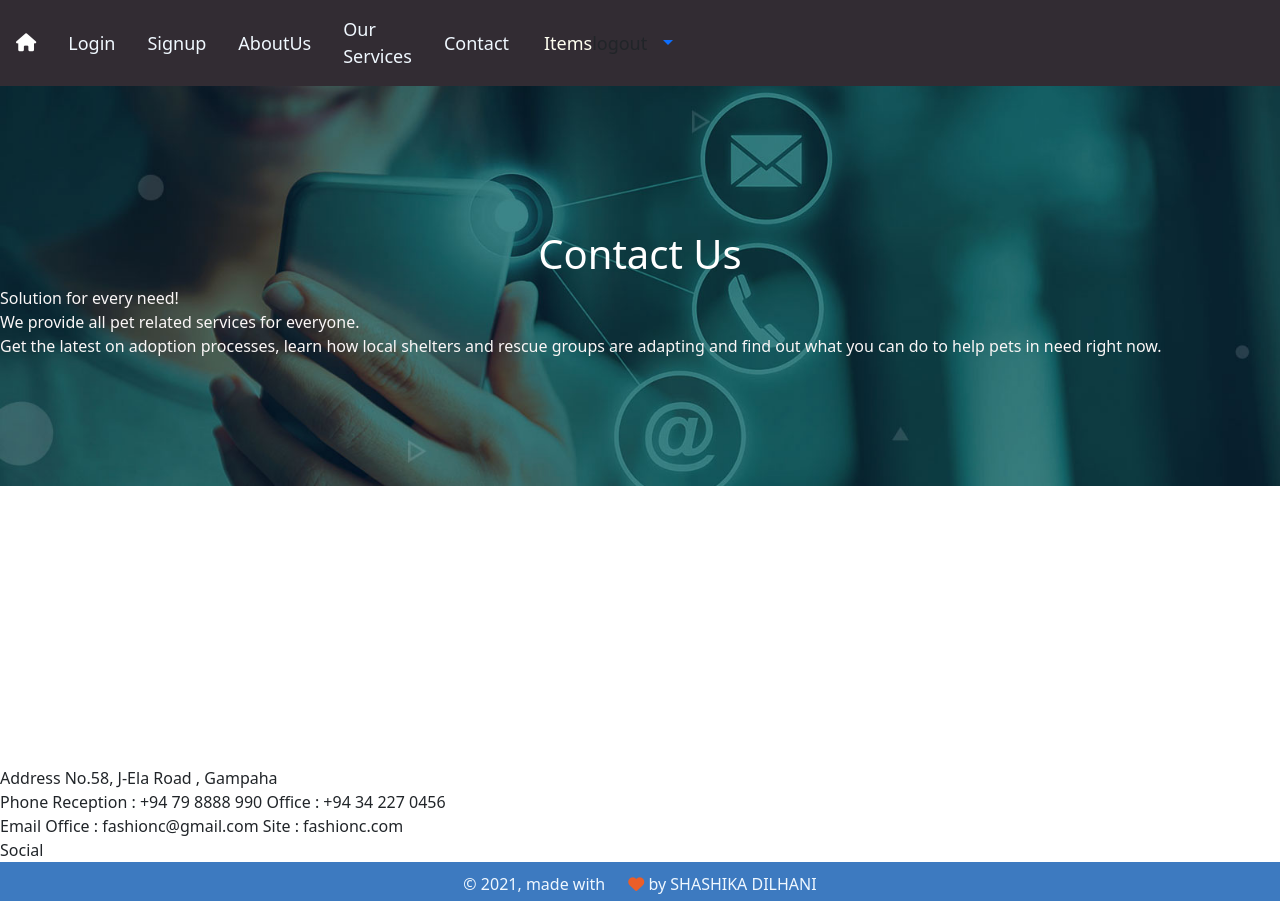
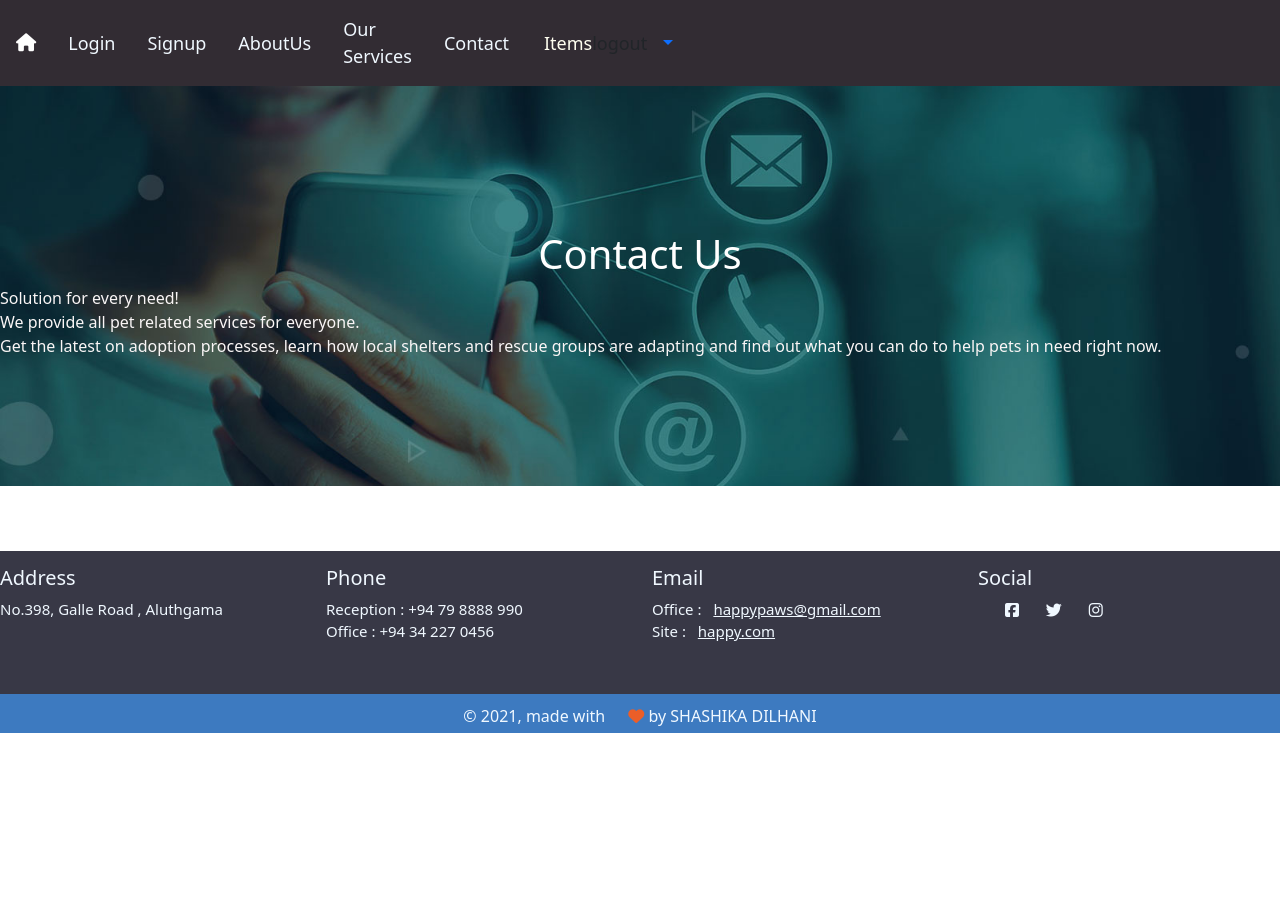
Before and after one commit to shashikadilhani/Fashion-Store-Frontend, a React app: page /contact in a window 1280 px wide. Shown: the top 901 px of the page. After the commit the page ends 800 px from the top, so only its background shows below. Built offline with nearby package versions, Linux system fonts and the light colour scheme; no server answers.

Commit message:
resolve confllicts in contact us

```diff
--- a/src/Contactus/Contact.css
+++ b/src/Contactus/Contact.css
@@ -3,11 +3,18 @@
     /* linear-gradient(to top, rgba(12, 14, 13, 0.75), rgba(0, 0, 0, 0.25)), */
     url("../assets/contact4.jpg");
     /* padding: 30px; */
-    /* background-size: 500px; */
-    height: 180mm;
-    /* max-width: 100mm; */
+    background-size: 500px;
+    height: 133mm;
     background-repeat: no-repeat;
     background-size: contain;
     background-position-x: center;
     color: rgb(250, 246, 246);
+    margin-bottom: 0mm;
 }
+
+.con-row-2{
+    color: black;
+    background-color: rgb(56, 56, 70);
+    margin-top: -20mm;
+    height: 38mm;
+}
--- a/src/Contactus/Contact.js
+++ b/src/Contactus/Contact.js
@@ -1,6 +1,8 @@
 import React, { Component } from 'react';
 import Grid from '@material-ui/core/Grid';
 import './Contact.css';
+import Row from 'react-bootstrap/Row';
+import Col from 'react-bootstrap/Col';
 import { Link } from 'react-router-dom';
 
 class Contact extends Component {
@@ -26,19 +28,28 @@ class Contact extends Component {
 
 
                     <Grid className="con-row-2">
-                    Address
-                    No.58, J-Ela Road , Gampaha
-                    <br></br>
-                    Phone
-                    Reception : +94 79 8888 990
-                    Office : +94 34 227 0456
-                    <br></br>
-                    Email
-                    Office : fashionc@gmail.com
-                    Site : fashionc.com
-                    <br></br>
-                    Social
-
+                          <Row className="footer-row">
+                          <Col lg="3" md="6">
+                              <h5 className="footer-topic">Address</h5>
+                              <p className="footer-des">No.398, Galle Road , Aluthgama</p>
+                          </Col>
+                          <Col lg="3" md="6" >
+                              <h5 className="footer-topic">Phone</h5>
+                              <p className="footer-des">Reception :  +94 79 8888 990 <br />Office :  +94 34 227 0456</p>
+                          </Col>
+                          <Col lg="3" md="6" >
+                              <h5 className="footer-topic">Email</h5>
+                              <p className="footer-des">Office :  <a href="#" className="link">happypaws@gmail.com</a> <br />Site :  <a href="#" className="link">happy.com</a></p>
+                          </Col>
+                          <Col lg="3" md="6">
+                              <h5 className="footer-topic">Social</h5>
+                              <div className="round-social light">
+                                  <a href="#" className="link"><i className="fa fa-facebook-square" aria-hidden="true"><br/></i></a>
+                                  <a href="#" className="link"><i className="fa fa-twitter" aria-hidden="true"></i></a>
+                                  <a href="#" className="link"><i className="fa fa-instagram"aria-hidden="true"></i></a>
+                              </div>
+                          </Col>
+                      </Row>
 
 
                     </Grid>
--- a/src/footer/footer.css
+++ b/src/footer/footer.css
@@ -3,7 +3,7 @@
     background-attachment: fixed;
     position: relative;
     line-height: 30px;
-    height: 170px;
+    height: 150px;
     margin-top: 90mm;
 }
 
@@ -28,13 +28,14 @@
 }
 
 .copyright{
-    color: aliceblue;
+    background-color: #310c1c;
+    color: rgb(246, 246, 250);
     padding: 10px 0px 5px 0px;
     text-align: center;
     padding-top: 5mm;
     /* background-color: aqua; */
     padding-top: 90px;
-    height: 10mm;
+    /* height: 35mm; */
 }
 
 .heart {
```
